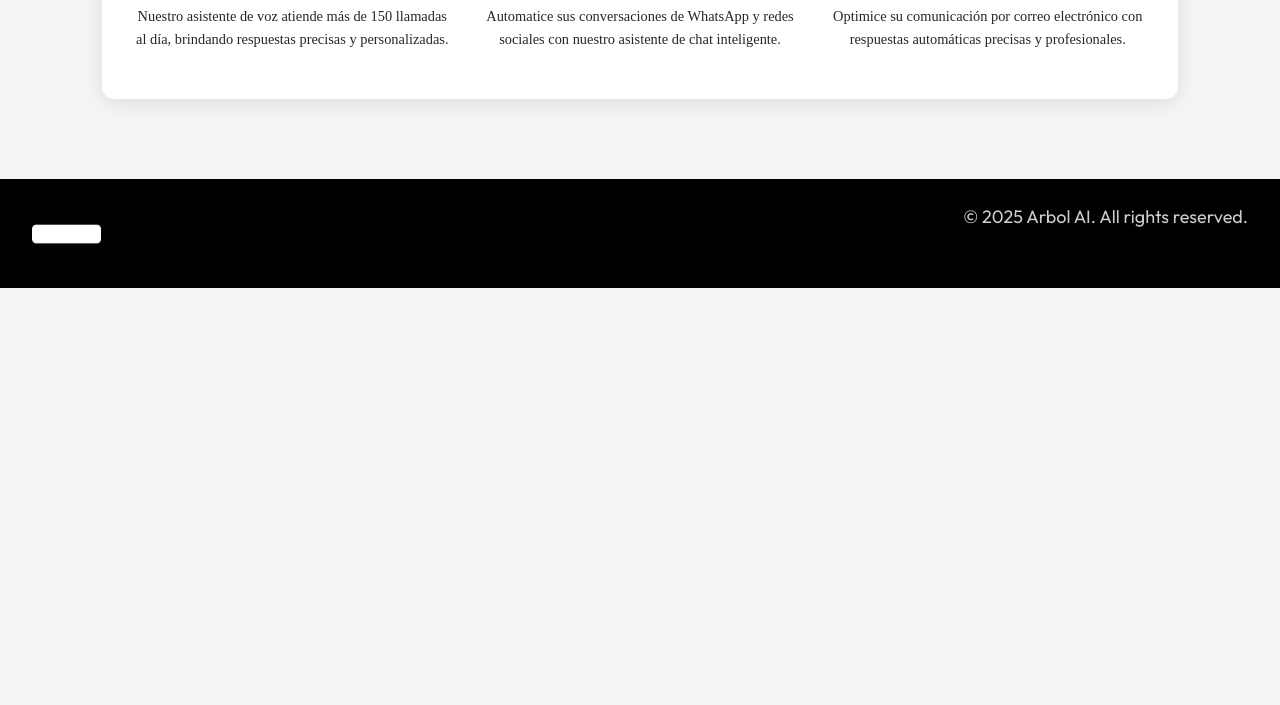
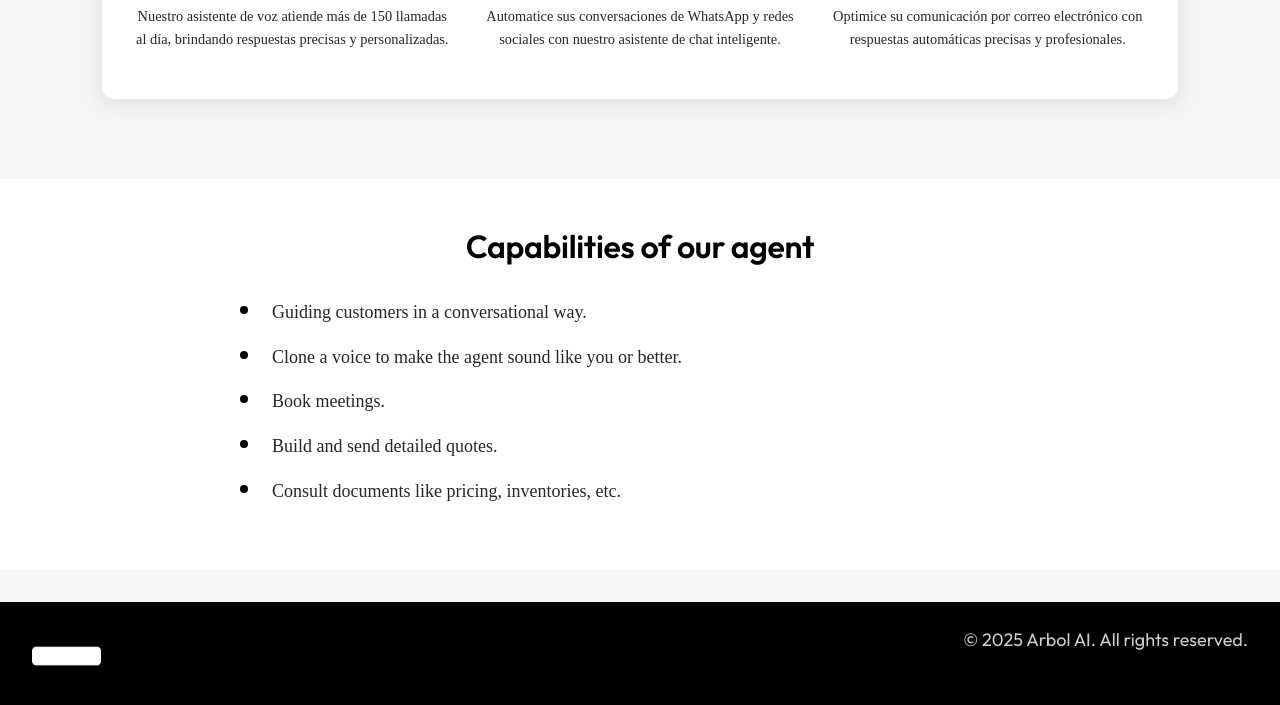
Before and after one commit to samuelarbolai/arbol-website, a website: page public/index.html in a window 1280 px wide. Shown: the part 849-1554 px from the top of the page. Before the commit the page ends 1137 px from the top, so only its background shows below. Drawn offline with Linux system fonts and the light colour scheme; a web font is replaced by a local one.

Commit message:
Update header

```diff
--- a/public/components/header.html
+++ b/public/components/header.html
@@ -5,8 +5,8 @@
         </a>
 
         <div class="contact-info">
-            <a href="https://wa.me/573168248411" class="btn btn-outline">+57 316 824 8411</a>
-            <a href="mailto:samuel@arbolai.co" class="btn btn-outline">samuel@arbolai.co</a>
+            <a href="https://docs.google.com/document/d/1-uh8zOBYwiC3B3KTHT53XUjqNHFTTIyE5eSNzzN3YWg/edit?usp=sharing" class="btn btn-primary">Buy</a>
+            <a href="https://cal.com/samuel-arbol-ai" class="btn btn-outline">Talk to sales</a>
         </div>
     </div>
 </header>
--- a/public/index.html
+++ b/public/index.html
@@ -88,6 +88,57 @@
             background-color: var(--neutral-gray);
             padding: 3rem 8%; /* Added 8% left and right padding */
             margin-bottom: 2rem;
+        }
+
+        .capabilities-section {
+            width: 100%;
+            display: flex;
+            flex-direction: column;
+            justify-content: center;
+            align-items: center;
+            background-color: var(--white);
+            padding: 3rem 8%;
+            margin-bottom: 2rem;
+        }
+
+        .capabilities-container {
+            width: 100%;
+            max-width: 1200px;
+            display: flex;
+            flex-direction: column;
+            align-items: center;
+        }
+
+        .capabilities-title {
+            font-family: 'Outfit', sans-serif;
+            font-weight: 600;
+            font-size: 2rem;
+            margin-bottom: 2rem;
+            text-align: center;
+        }
+
+        .capabilities-list {
+            width: 100%;
+            max-width: 800px;
+            list-style-type: none;
+        }
+
+        .capabilities-list li {
+            margin-bottom: 1rem;
+            position: relative;
+            padding-left: 2rem;
+            font-size: 1.125rem;
+        }
+
+        .capabilities-list li:before {
+            content: "";
+            position: absolute;
+            left: 0;
+            top: 0.5rem;
+            width: 0.5rem;
+            height: 0.5rem;
+            background-color: var(--pure-black);
+            border-radius: 50%;
         }
 
         .use-agent-container {
@@ -292,6 +343,10 @@
             .use-agent-section {
                 padding: 2rem 8%; /* Keep 8% horizontal padding */
             }
+
+            .capabilities-section {
+                padding: 2rem 8%; /* Keep 8% horizontal padding */
+            }
         }
 
         @media (max-width: 768px) {
@@ -311,12 +366,20 @@
                 padding: 1.5rem 8%; /* Keep 8% horizontal padding */
             }
 
+            .capabilities-section {
+                padding: 1.5rem 8%; /* Keep 8% horizontal padding */
+            }
+
             .use-agent-container {
                 padding: 1.5rem;
             }
 
             .agent-columns {
                 gap: 3rem;
+            }
+
+            .capabilities-list li {
+                font-size: 1rem;
             }
 
             .footer-container {
@@ -380,6 +443,20 @@
                         <div id="emailVideo" class="video-container-wrapper"></div>
                     </div>
                 </div>
+            </div>
+        </section>
+
+        <!-- Agent Capabilities section with white background -->
+        <section class="capabilities-section">
+            <div class="capabilities-container">
+                <h2 class="capabilities-title">Capabilities of our agent</h2>
+                <ul class="capabilities-list">
+                    <li>Guiding customers in a conversational way.</li>
+                    <li>Clone a voice to make the agent sound like you or better.</li>
+                    <li>Book meetings.</li>
+                    <li>Build and send detailed quotes.</li>
+                    <li>Consult documents like pricing, inventories, etc.</li>
+                </ul>
             </div>
         </section>
     </main>
```
